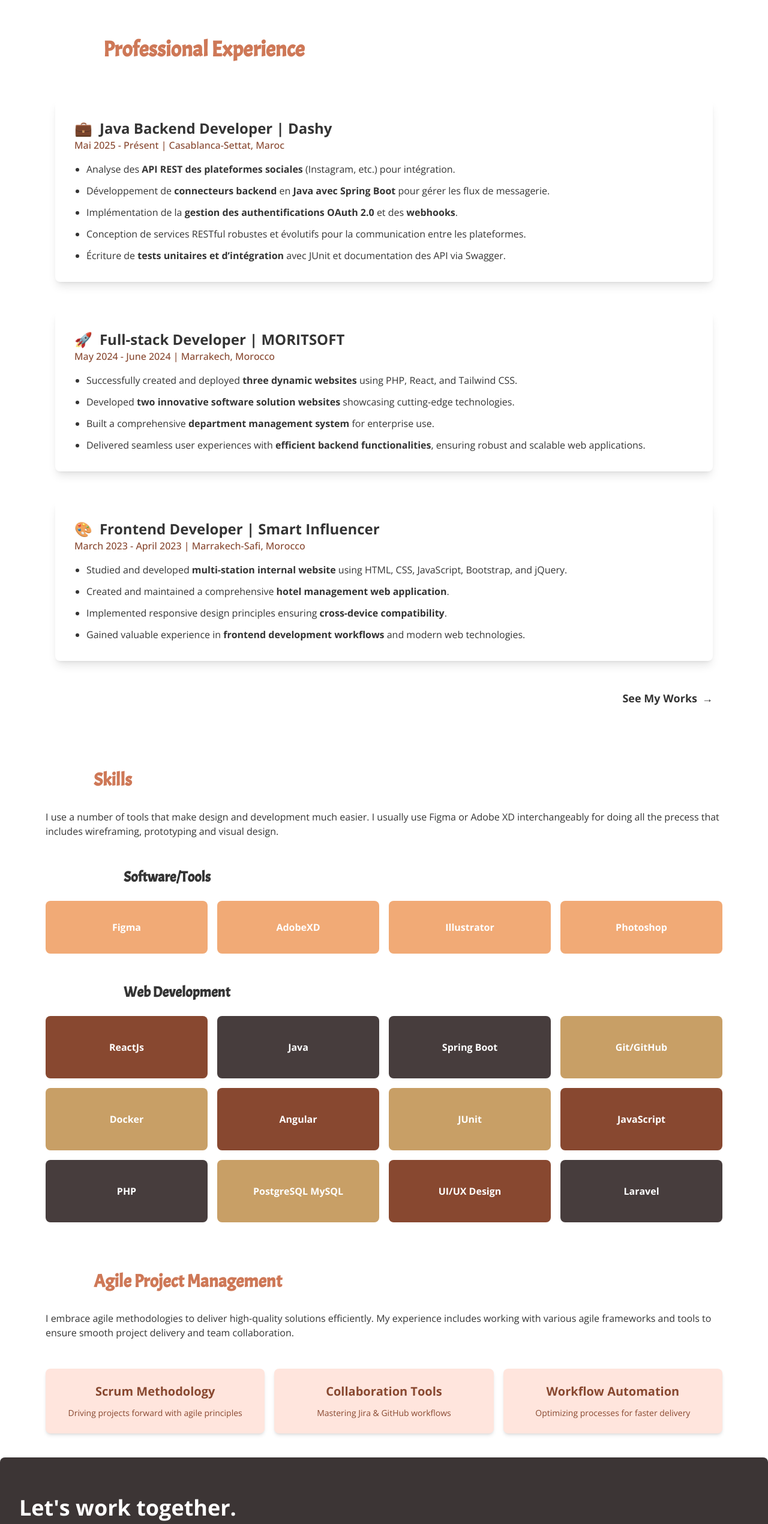
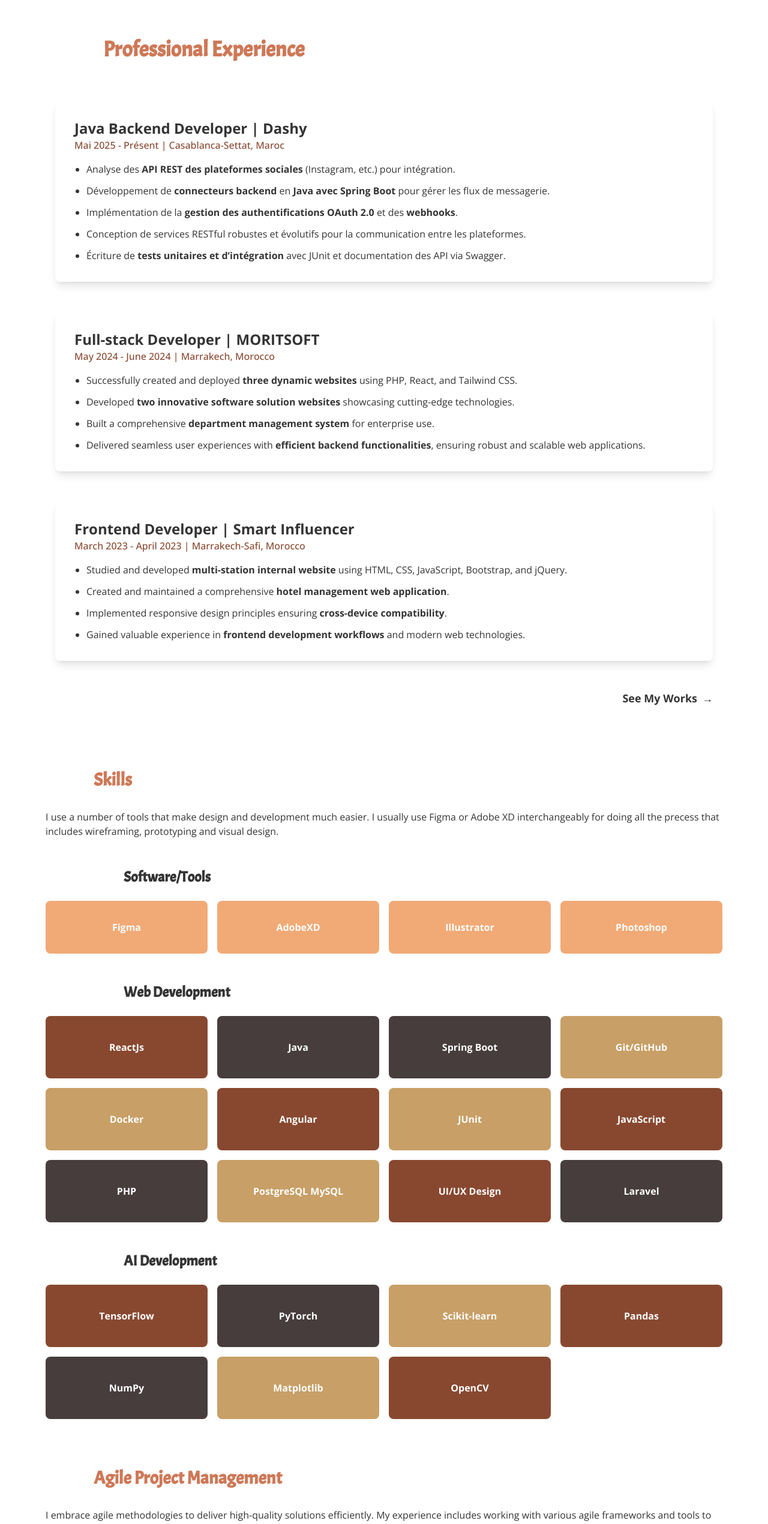
Before and after one commit to Mouadelhiloufi/MouadFolio, a React (Vite) app: page / in a window 1280 px wide. Shown: the part 1268-3809 px from the top of the page at 60% size. Built offline with nearby package versions, Linux system fonts and the light colour scheme.

Commit message:
Refactor Experience and Skills components: remove icons, enhance layout, and add AI Development section

```diff
--- a/src/components/Experience.jsx
+++ b/src/components/Experience.jsx
@@ -17,7 +17,7 @@ function Experience() {
                     transition={{ delay: 0.2 }}
                 >
                <h3 className="flex items-center gap-3 text-2xl font-semibold text-[#343434]">
-  <span>💼</span> Java Backend Developer | Dashy
+  Java Backend Developer | Dashy
 </h3>
 <p className="text-[#884830] font-medium mb-4">Mai 2025 - Présent | Casablanca-Settat, Maroc</p>
 <ul className="list-disc ml-5 space-y-3 text-[#343434] mt-4">
@@ -48,7 +48,7 @@ function Experience() {
                     transition={{ delay: 0.4 }}
                 >
                     <h3 className="flex items-center gap-3 text-2xl font-semibold text-[#343434]">
-                        <span>🚀</span> Full-stack Developer | MORITSOFT
+                       Full-stack Developer | MORITSOFT
                     </h3>
                     <p className="text-[#884830] font-medium mb-4">May 2024 - June 2024 | Marrakech, Morocco</p>
                     <ul className="list-disc ml-5 space-y-3 text-[#343434] mt-4">
@@ -75,7 +75,7 @@ function Experience() {
                     transition={{ delay: 0.6 }}
                 >
                     <h3 className="flex items-center gap-3 text-2xl font-semibold text-[#343434]">
-                        <span>🎨</span> Frontend Developer | Smart Influencer
+                       Frontend Developer | Smart Influencer
                     </h3>
                     <p className="text-[#884830] font-medium mb-4">March 2023 - April 2023 | Marrakech-Safi, Morocco</p>
                     <ul className="list-disc ml-5 space-y-3 text-[#343434] mt-4">
--- a/src/components/Skills.jsx
+++ b/src/components/Skills.jsx
@@ -25,7 +25,7 @@ function Skills() {
  </div>
 
  {/* Web Development Section */}
-                <div>
+ <div className="mb-12">
  <h3 className="text-2xl font-semibold text-[#343434] mb-6" style={{fontFamily: 'Acme' , marginLeft: '130px'}}>Web Development</h3>
  <div className="grid grid-cols-4 gap-4">
  <div className="bg-[#884830] text-white font-bold py-10 px-6 rounded-lg text-center transform transition duration-300 hover:shadow-2xl hover:-translate-y-1">ReactJs</div>
@@ -44,6 +44,21 @@ function Skills() {
  <div className="bg-[#473D3D] text-white font-bold py-10 px-6 rounded-lg text-center transform transition duration-300 hover:shadow-2xl hover:-translate-y-1">Laravel</div>
  </div>
  </div>
+
+ {/* AI Development Section */}
+ <div>
+ <h3 className="text-2xl font-semibold text-[#343434] mb-6" style={{fontFamily: 'Acme' , marginLeft: '130px'}}>AI Development</h3>
+ <div className="grid grid-cols-4 gap-4">
+ <div className="bg-[#884830] text-white font-bold py-10 px-6 rounded-lg text-center transform transition duration-300 hover:shadow-2xl hover:-translate-y-1">TensorFlow</div>
+ <div className="bg-[#473D3D] text-white font-bold py-10 px-6 rounded-lg text-center transform transition duration-300 hover:shadow-2xl hover:-translate-y-1">PyTorch</div>
+ <div className="bg-[#C89F66] text-white font-bold py-10 px-6 rounded-lg text-center transform transition duration-300 hover:shadow-2xl hover:-translate-y-1">Scikit-learn</div>
+ <div className="bg-[#884830] text-white font-bold py-10 px-6 rounded-lg text-center transform transition duration-300 hover:shadow-2xl hover:-translate-y-1">Pandas</div>
+
+ <div className="bg-[#473D3D] text-white font-bold py-10 px-6 rounded-lg text-center transform transition duration-300 hover:shadow-2xl hover:-translate-y-1">NumPy</div>
+ <div className="bg-[#C89F66] text-white font-bold py-10 px-6 rounded-lg text-center transform transition duration-300 hover:shadow-2xl hover:-translate-y-1">Matplotlib</div>
+ <div className="bg-[#884830] text-white font-bold py-10 px-6 rounded-lg text-center transform transition duration-300 hover:shadow-2xl hover:-translate-y-1">OpenCV</div>
+ </div>
+ </div>
  </div>
  </section>
  );
```
Lines whose indentation alone changed are shown as unchanged.
